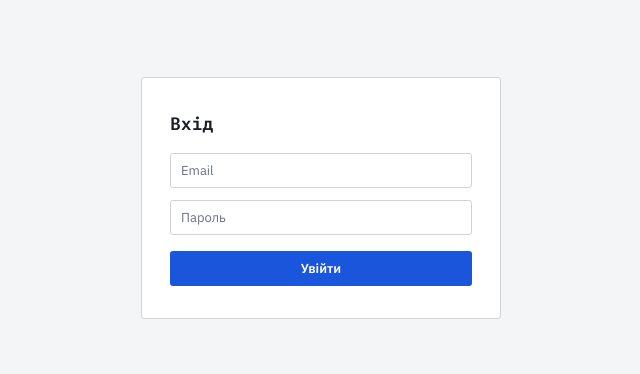
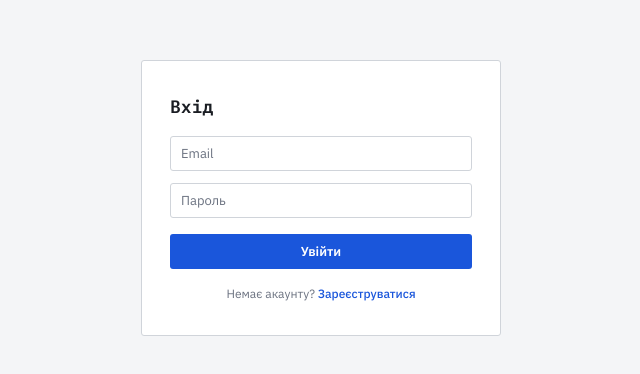
Before and after one commit to Serhii-Nesteruk/BudgetFlowApp, a React (Vite) app in the folder frontend/: page /login in a window 1280 px wide. Shown: the part 202-576 px from the top of the page, without its empty margins (319-959 px from the left). Built offline with nearby package versions, Linux system fonts and the light colour scheme; no server answers.

Commit message:
add switch button to Login and Register pages

```diff
--- a/frontend/src/components/auth/Auth.module.css
+++ b/frontend/src/components/auth/Auth.module.css
@@ -80,3 +80,21 @@
   opacity: 0.5;
   cursor: not-allowed;
 }
+
+.switch {
+  text-align: center;
+  font-size: 12px;
+  color: var(--muted);
+  margin-top: 4px;
+}
+
+.switch a {
+  color: var(--accent);
+  text-decoration: none;
+  font-weight: 500;
+}
+
+.switch a:hover {
+  text-decoration: underline;
+  text-underline-offset: 2px;
+}
--- a/frontend/src/components/auth/LoginForm.jsx
+++ b/frontend/src/components/auth/LoginForm.jsx
@@ -1,5 +1,6 @@
 import { useLoginForm } from "../../hooks/useLoginForm";
 import styles from "./Auth.module.css";
+import { Link } from "react-router-dom";
 
 export default function LoginForm() {
   const {
@@ -37,6 +38,10 @@ export default function LoginForm() {
       <button disabled={loading} className={styles.button}>
         {loading ? "Вхід..." : "Увійти"}
       </button>
+
+      <div className={styles.switch}>
+        Немає акаунту? <Link to="/register">Зареєструватися</Link>
+      </div>
     </form>
   );
 }
--- a/frontend/src/components/auth/RegisterForm.jsx
+++ b/frontend/src/components/auth/RegisterForm.jsx
@@ -1,5 +1,6 @@
 import { useRegisterForm } from "../../hooks/useRegisterForm";
 import styles from "./Auth.module.css";
+import { Link } from "react-router-dom";
 
 export default function RegisterForm() {
   const {
@@ -46,6 +47,10 @@ export default function RegisterForm() {
       <button disabled={loading} className={styles.button}>
         {loading ? "Реєстрація..." : "Зареєструватися"}
       </button>
+
+      <div className={styles.switch}>
+        Вже є акаунт? <Link to="/login">Увійти</Link>
+      </div>
     </form>
   );
 }
```
Also changed, not shown: frontend/src/components/ScanReceiptModal.jsx (line endings or trailing spaces).
